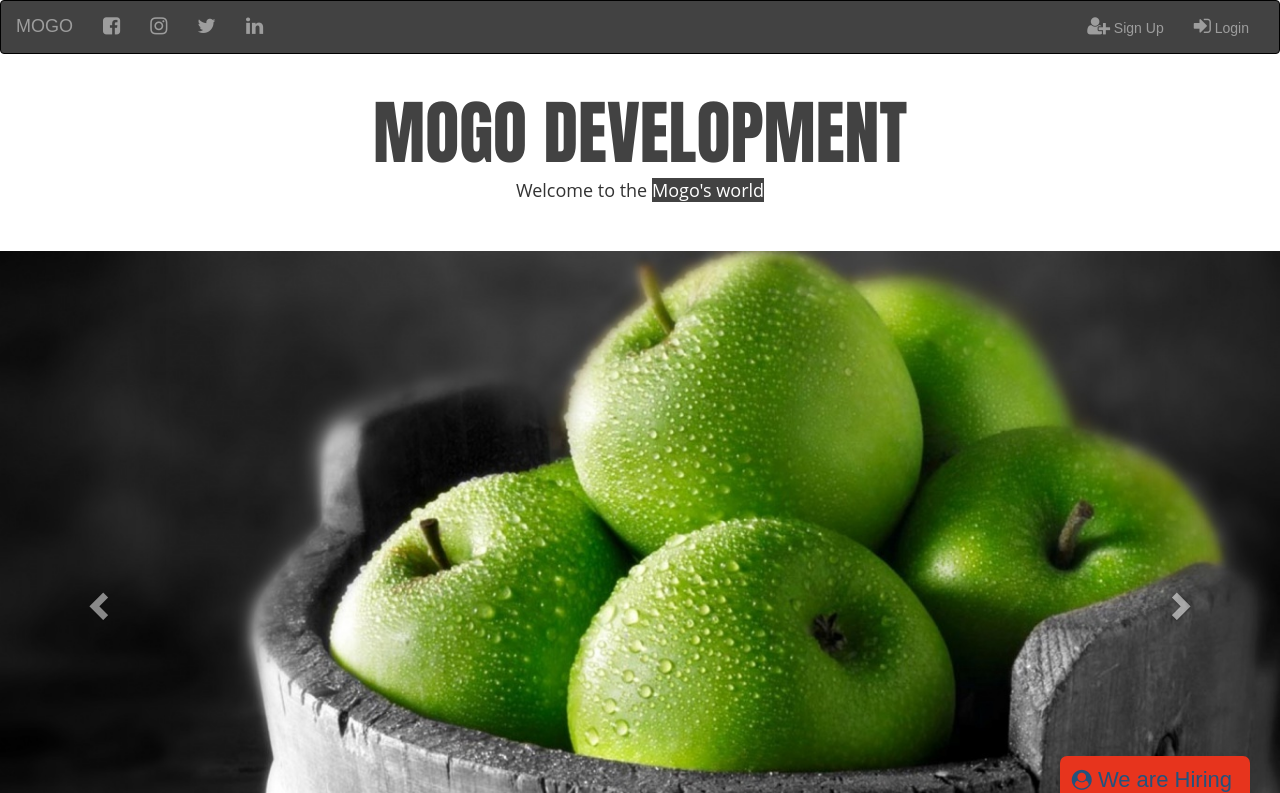
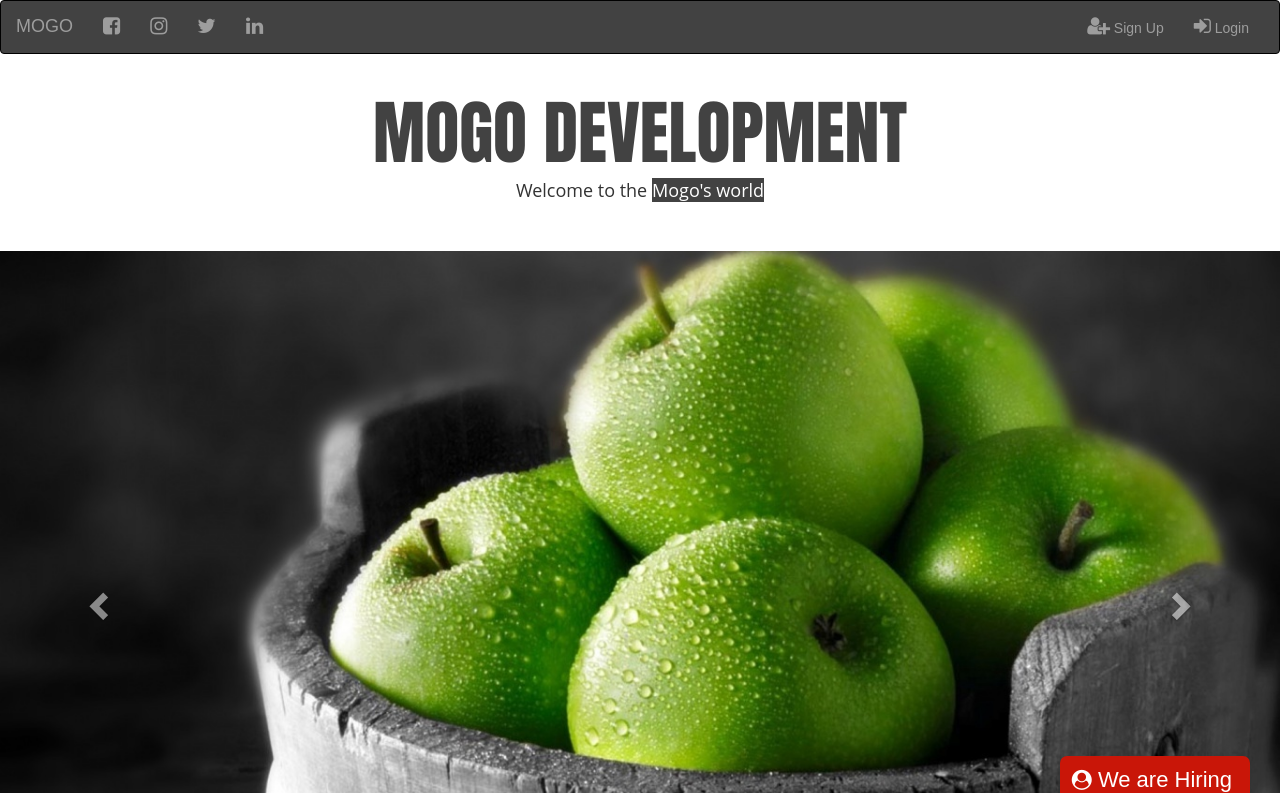
Before and after one commit to HarutEx/Mogo, a website: page public_html/index.html in a window 1280 px wide. In both pictures the pointer is over the link "We are Hiring". Shown: the top 793 px of the page. Drawn offline with Linux system fonts and the light colour scheme.

Commit message:
Update newcss.css
a:hover color and background color change

```diff
--- a/public_html/newcss.css
+++ b/public_html/newcss.css
@@ -202,7 +202,7 @@ a{
     line-height: 48px;
     border-radius: 7px;
 }
-#hiring .hiring a:hover {
+#hiring a:hover {
     color: white;
-    text-decoration: none;
+    background-color: #C91608;
 }
```
